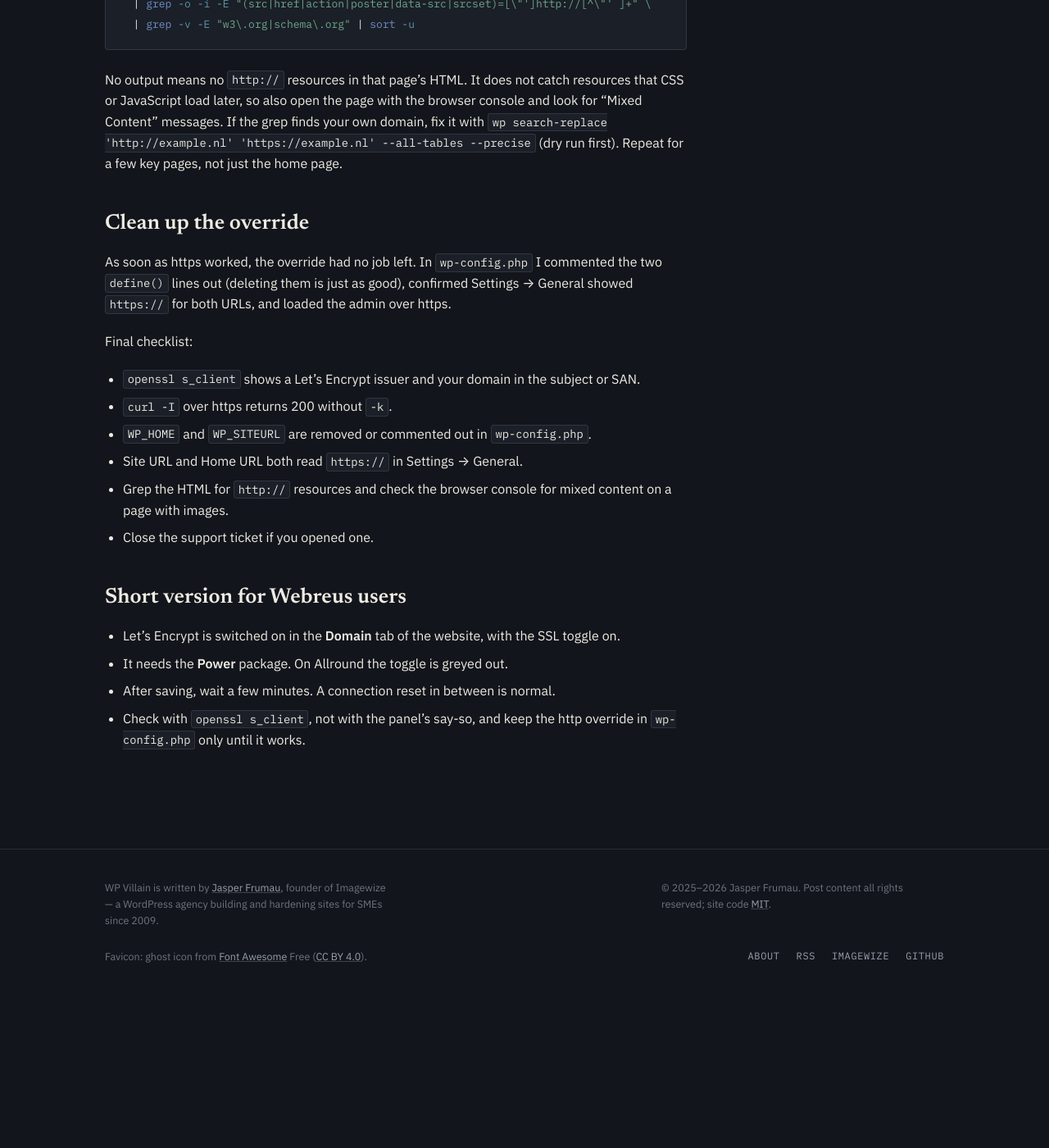
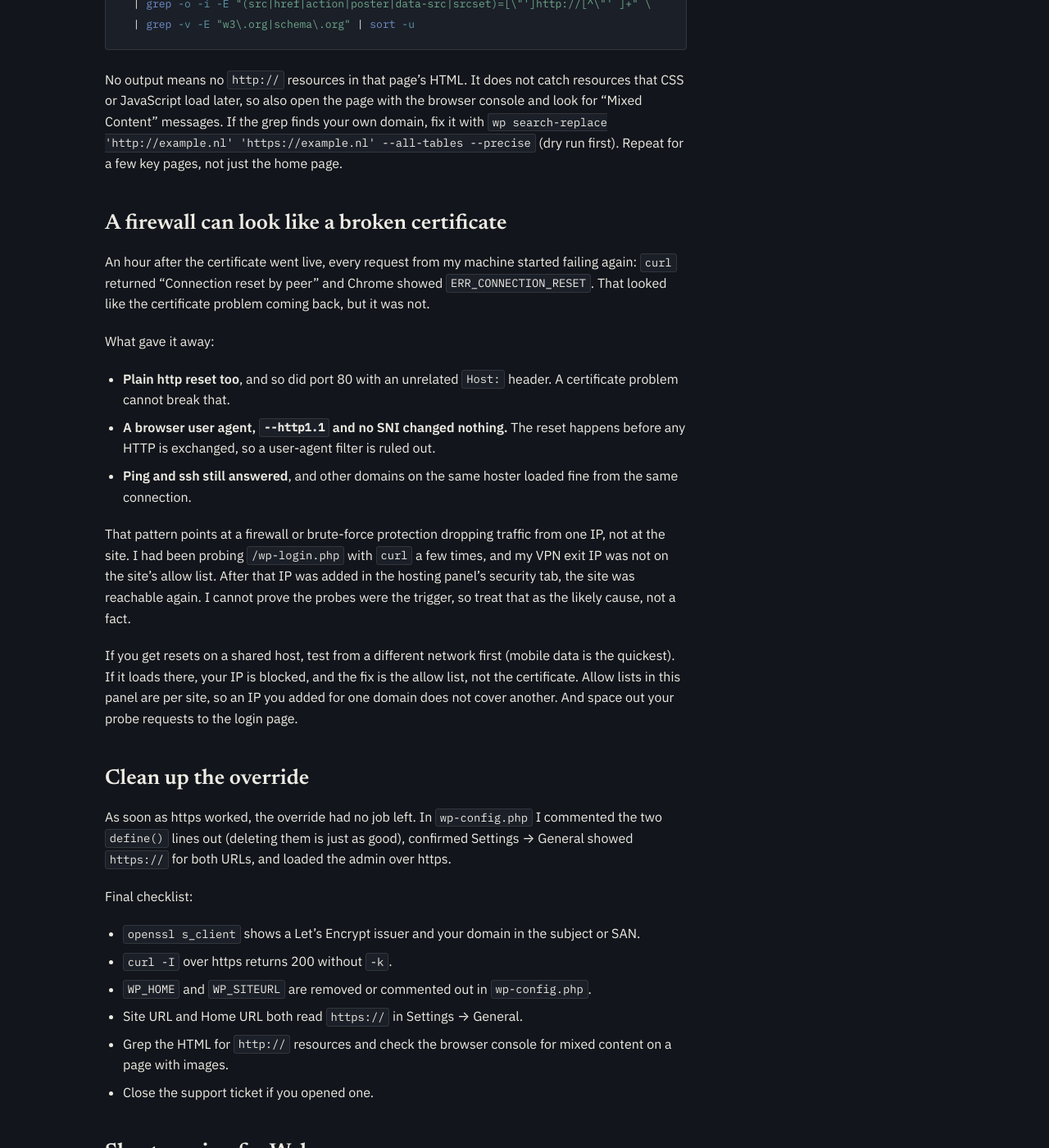
Before and after one commit to wpvillain/wpvillain.github.io, a Jekyll site: the page built from _posts/2026-11-11-shared-hosting-lets-encrypt-greyed-out-wp-config-http-override-openssl-check.markdown, in a window 1280 px wide and 1400 px high, scrolled down 3293 px. Shown: the whole window at 82% size. Built offline with Jekyll 4.4.1, drawn with Linux system fonts in a browser that asks for light colours; before the commit the page ends 4513 px from its top, so only the background shows below that.

Commit message:
Add firewall reset note to Let's Encrypt post

```diff
--- a/_posts/2026-11-11-shared-hosting-lets-encrypt-greyed-out-wp-config-http-override-openssl-check.markdown
+++ b/_posts/2026-11-11-shared-hosting-lets-encrypt-greyed-out-wp-config-http-override-openssl-check.markdown
@@ -90,6 +90,20 @@ curl -sSL https://example.nl/ \
 
 No output means no `http://` resources in that page's HTML. It does not catch resources that CSS or JavaScript load later, so also open the page with the browser console and look for "Mixed Content" messages. If the grep finds your own domain, fix it with `wp search-replace 'http://example.nl' 'https://example.nl' --all-tables --precise` (dry run first). Repeat for a few key pages, not just the home page.
 
+## A firewall can look like a broken certificate
+
+An hour after the certificate went live, every request from my machine started failing again: `curl` returned "Connection reset by peer" and Chrome showed `ERR_CONNECTION_RESET`. That looked like the certificate problem coming back, but it was not.
+
+What gave it away:
+
+- **Plain http reset too**, and so did port 80 with an unrelated `Host:` header. A certificate problem cannot break that.
+- **A browser user agent, `--http1.1` and no SNI changed nothing.** The reset happens before any HTTP is exchanged, so a user-agent filter is ruled out.
+- **Ping and ssh still answered**, and other domains on the same hoster loaded fine from the same connection.
+
+That pattern points at a firewall or brute-force protection dropping traffic from one IP, not at the site. I had been probing `/wp-login.php` with `curl` a few times, and my VPN exit IP was not on the site's allow list. After that IP was added in the hosting panel's security tab, the site was reachable again. I cannot prove the probes were the trigger, so treat that as the likely cause, not a fact.
+
+If you get resets on a shared host, test from a different network first (mobile data is the quickest). If it loads there, your IP is blocked, and the fix is the allow list, not the certificate. Allow lists in this panel are per site, so an IP you added for one domain does not cover another. And space out your probe requests to the login page.
+
 ## Clean up the override
 
 As soon as https worked, the override had no job left. In `wp-config.php` I commented the two `define()` lines out (deleting them is just as good), confirmed Settings → General showed `https://` for both URLs, and loaded the admin over https.
```
